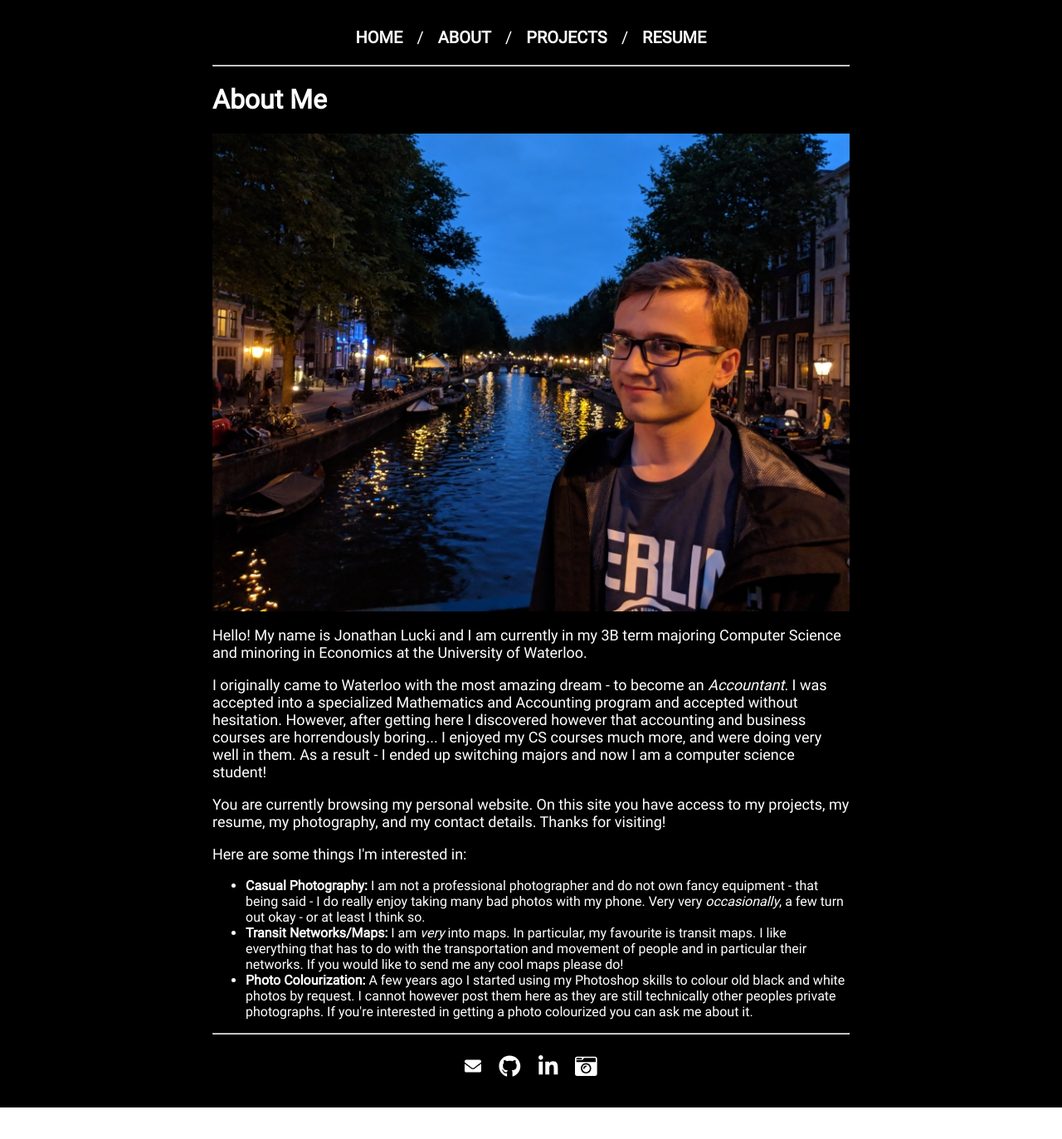
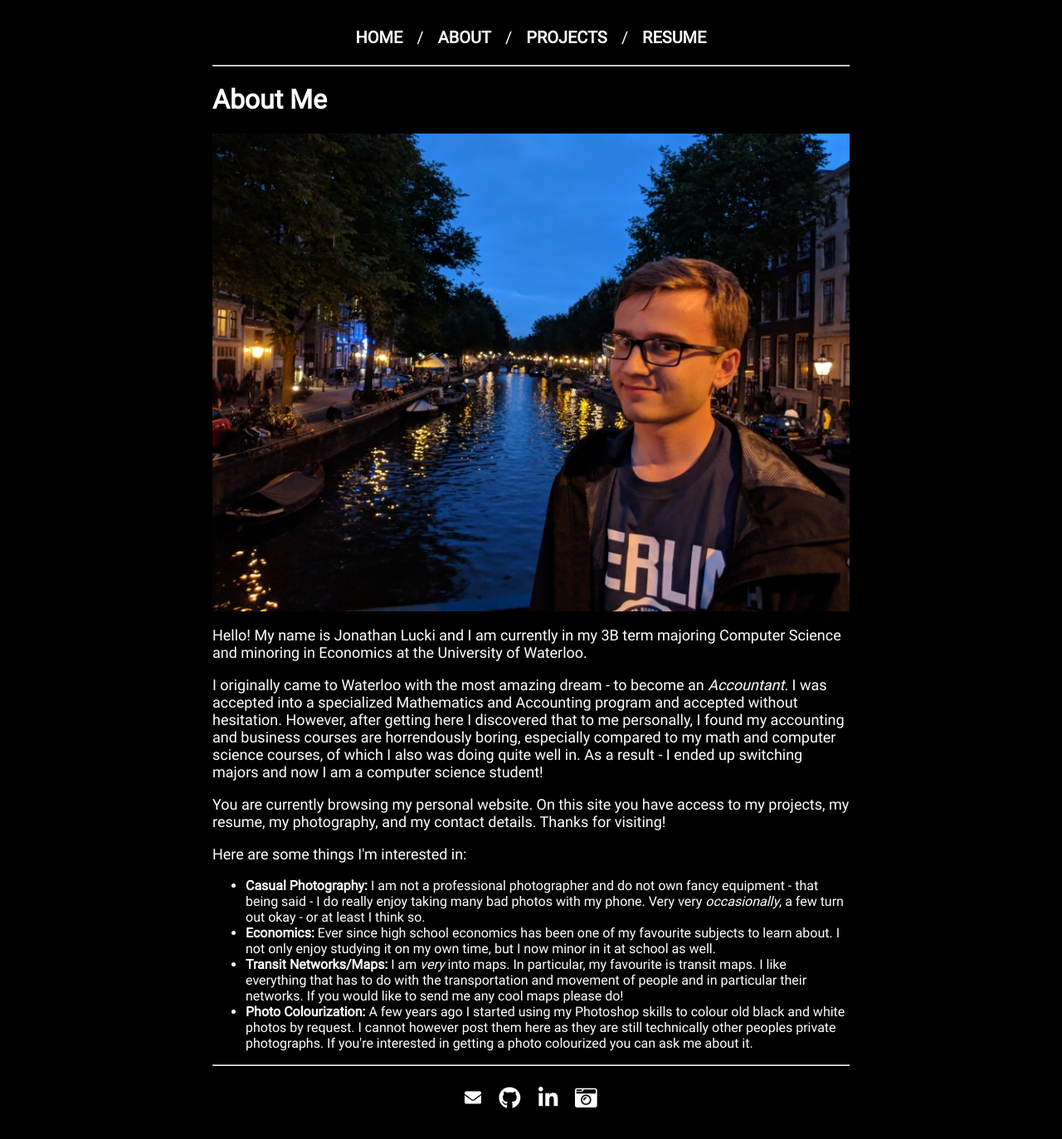
Before and after one commit to jonathanlucki/jonathanlucki.github.io, a Jekyll site: the page built from about.html, in a window 1280 px wide. Shown: the whole page at 83% size. Built offline with Jekyll 4.4.1, drawn with Linux system fonts in a browser that asks for light colours; nearby versions of some CDN libraries; before the commit the page ends 1335 px from its top, so only the background shows below that.

Commit message:
updated about.yml

```diff
--- a/_data/about.yml
+++ b/_data/about.yml
@@ -1,10 +1,11 @@
 paragraphs:
   - text: Hello! My name is Jonathan Lucki and I am currently in my 3B term majoring Computer Science and minoring in Economics at the University of Waterloo.
-  - text: I originally came to Waterloo with the most amazing dream - to become an <em>Accountant</em>. I was accepted into a specialized Mathematics and Accounting program and accepted without hesitation. However, after getting here I discovered however that accounting and business courses are horrendously boring... I enjoyed my CS courses much more, and were doing very well in them. As a result - I ended up switching majors and now I am a computer science student!
+  - text: I originally came to Waterloo with the most amazing dream - to become an <em>Accountant</em>. I was accepted into a specialized Mathematics and Accounting program and accepted without hesitation. However, after getting here I discovered that to me personally, I found my accounting and business courses are horrendously boring, especially compared to my math and computer science courses, of which I also was doing quite well in. As a result - I ended up switching majors and now I am a computer science student!
   - text: You are currently browsing my personal website. On this site you have access to my projects, my resume, my photography, and my contact details. Thanks for visiting!
 interests:
   starter: "Here are some things I'm interested in:"
   content:
     - text: "<b>Casual Photography: </b>I am not a professional photographer and do not own fancy equipment - that being said - I do really enjoy taking many bad photos with my phone. Very very <i>occasionally</i>, a few turn out okay - or at least I think so."
+    - text: "<b>Economics: </b> Ever since high school economics has been one of my favourite subjects to learn about. I not only enjoy studying it on my own time, but I now minor in it at school as well."
     - text: "<b>Transit Networks/Maps: </b>I am <em>very</em> into maps. In particular, my favourite is transit maps. I like everything that has to do with the transportation and movement of people and in particular their networks. If you would like to send me any cool maps please do!"
     - text: "<b>Photo Colourization: </b>A few years ago I started using my Photoshop skills to colour old black and white photos by request. I cannot however post them here as they are still technically other peoples private photographs. If you're interested in getting a photo colourized you can ask me about it."
```
